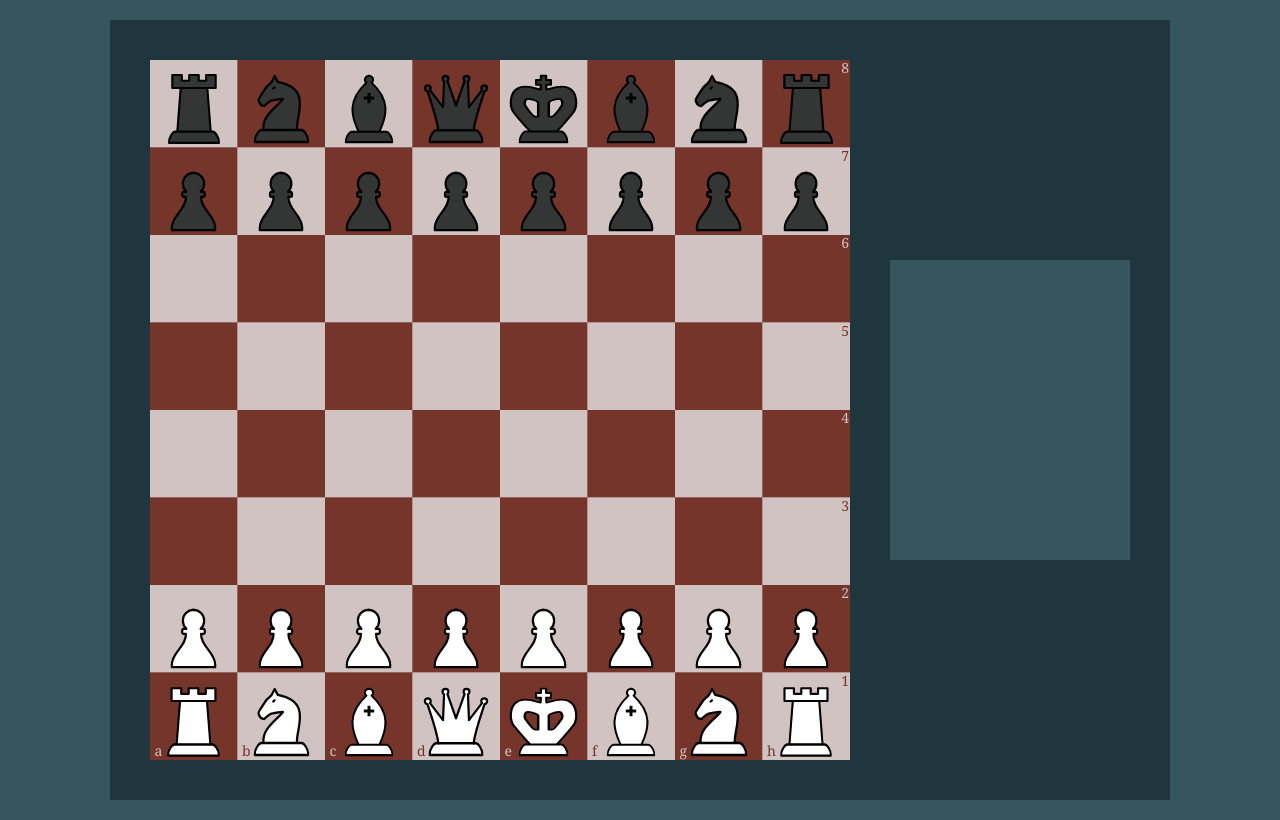
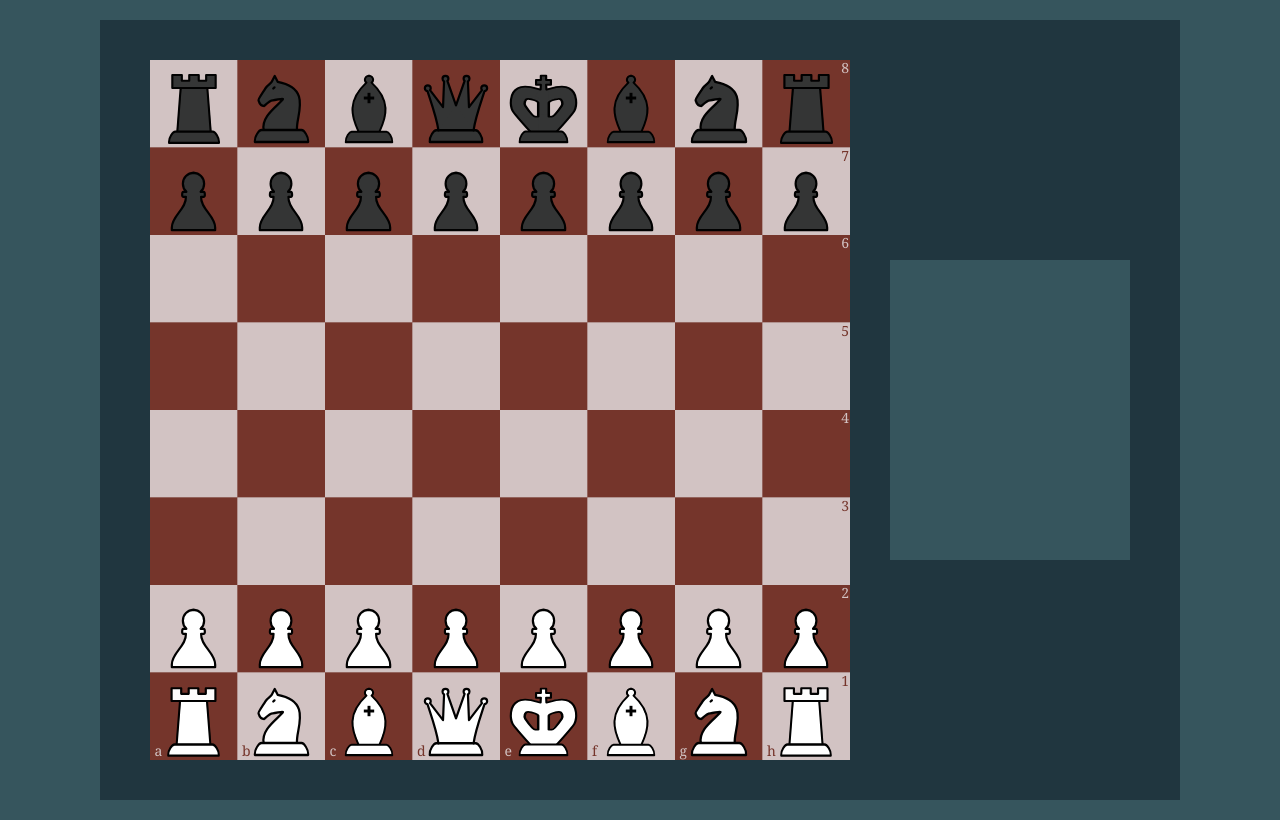
Before and after one commit to krihl4n/ChessUi, an Angular app: page /game2 in a window 1280 px wide. Built offline with nearby package versions, Linux system fonts and the light colour scheme.

Commit message:
width adjusted

```diff
--- a/src/app/game2/game2.component.css
+++ b/src/app/game2/game2.component.css
@@ -2,7 +2,7 @@
     margin-top: 20px;
     margin-left: auto;
     margin-right: auto;
-    width: 1060px;
+    width: 1080px;
     /* height: 700px;  */
     background-color: #20363F;
     display: grid;
```
